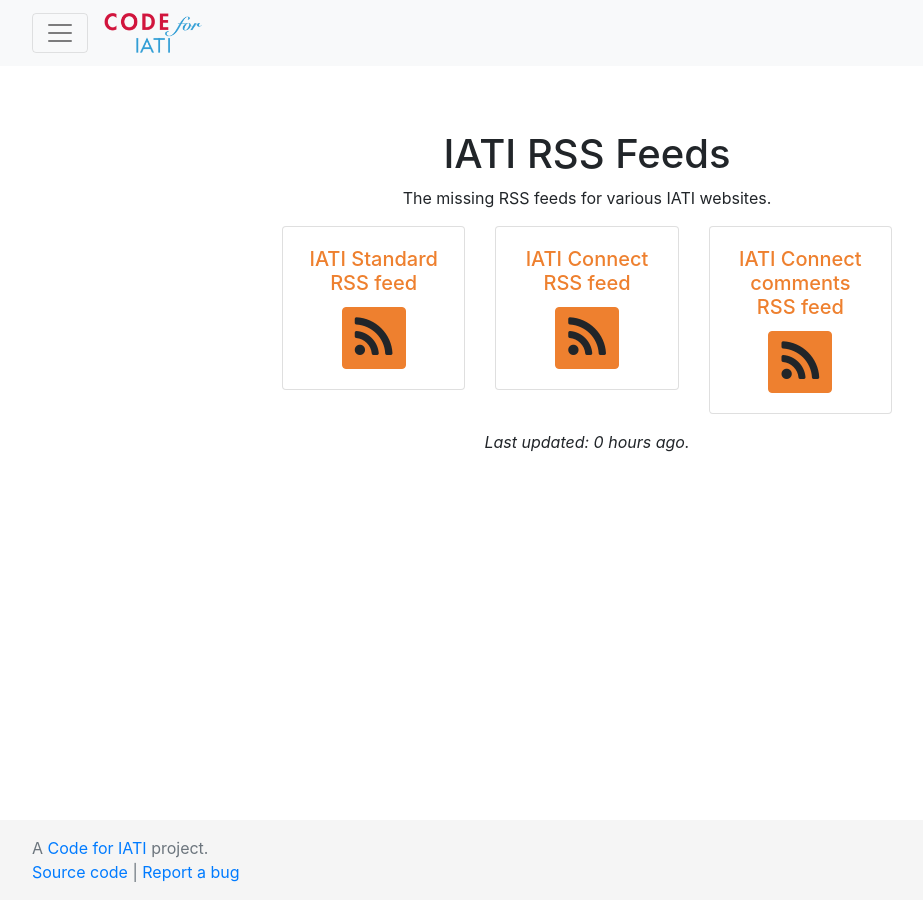
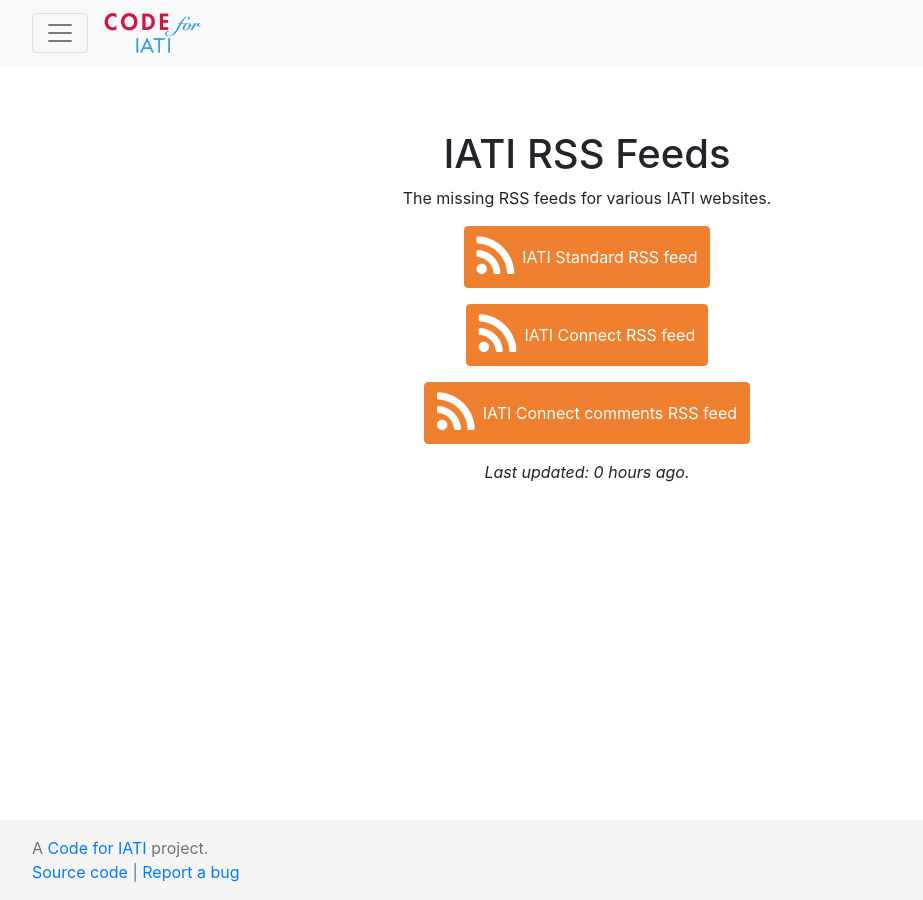
Before and after one commit to codeforIATI/rss-feeds, a Jekyll site: the page built from public/index.md, in a window 1280 px wide. Shown: the whole page, without its empty margins (53-976 px from the left). Built offline with Jekyll 4.4.1, drawn with Linux system fonts in a browser that asks for light colours.

Commit message:
Tidy up buttons

```diff
--- /dev/null
+++ b/public/_includes/button.html
@@ -0,0 +1,4 @@
+<a class="btn btn-rss d-inline-flex align-items-center" href="{{ include.fname }}">
+  <i class="fa fa-rss fa-3x mr-2" aria-hidden="true"></i>
+  {{ include.title }}
+</a>
--- a/public/_includes/card.html
+++ /dev/null
@@ -1,8 +0,0 @@
-<div class="col-md mb-3">
-    <div class="card text-center">
-      <div class="card-body">
-        <h5 class="card-title"><a class="text-rss" href="{{ include.fname }}">{{ include.title }}</a></h5>
-        <a href="{{ include.fname }}" class="btn btn-rss"><i class="fa fa-rss fa-3x" aria-hidden="true"></i></a>
-      </div>
-    </div>
-</div>
--- a/public/assets/css.scss
+++ b/public/assets/css.scss
@@ -19,19 +19,13 @@
 
 $rss_color: #ee802f;
 
-.text-rss {
-  color: $rss_color;
-
-  &:hover {
-    color: darken($rss_color, 15%);
-  }
-}
-
 .btn-rss {
+  color: white;
   background-color: $rss_color;
   border-color: $rss_color;
 
   &:hover {
+    color: white;
     background-color: darken($rss_color, 7.5%);
     border-color: darken($rss_color, 10%);
   }
--- a/public/index.md
+++ b/public/index.md
@@ -5,12 +5,10 @@ title: IATI RSS Feeds
 
 The missing RSS feeds for various IATI websites.
 
-<div class="row">
-  {% include card.html fname="iatistandard.xml" title="IATI Standard RSS feed" %}
+{% include button.html fname="iatistandard.xml" title="IATI Standard RSS feed" %}
 
-  {% include card.html fname="iaticonnect.xml" title="IATI Connect RSS feed" %}
+{% include button.html fname="iaticonnect.xml" title="IATI Connect RSS feed" %}
 
-  {% include card.html fname="iaticonnect-comments.xml" title="IATI Connect comments RSS feed" %}
-</div>
+{% include button.html fname="iaticonnect-comments.xml" title="IATI Connect comments RSS feed" %}
 
 _Last updated: <span id="last-updated">{{ site.time | date_to_rfc822 }}</span>._
```
